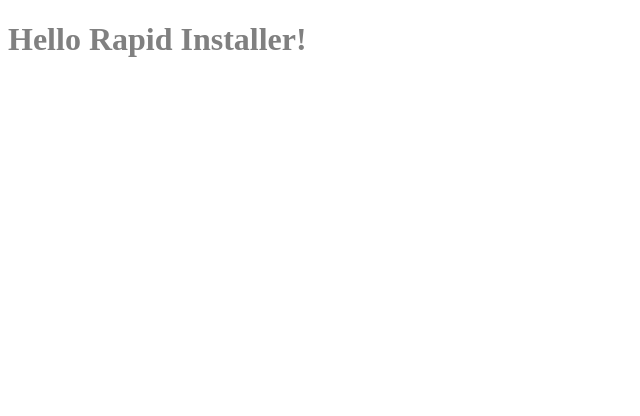
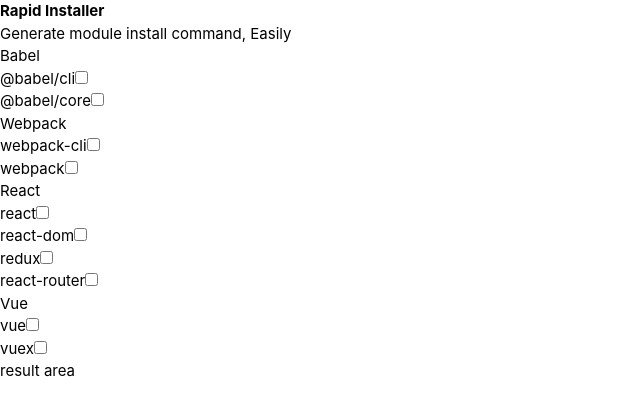
Before and after one commit to hg-pyun/clip, a React app: page / in a window 1280 px wide. Shown: the top 416 px of the page, without its empty margins (0-640 px from the left). Built offline with nearby package versions, Linux system fonts and the light colour scheme.

Commit message:
Add item module (#1)

```diff
--- a/src/css/index.scss
+++ b/src/css/index.scss
@@ -1,5 +1 @@
-#root {
-  h1 {
-    color: grey;
-  }
-}
+@import "normalize";
--- /dev/null
+++ b/src/css/normalize.scss
@@ -0,0 +1,86 @@
+@charset "utf-8";
+
+// Normalize
+body, p, h1, h2, h3, h4, h5, h6, ul, ol, li, dl, dt, dd, table, th, td, form, fieldset, legend, input, textarea, button, select {
+  margin: 0;
+  padding: 0;
+}
+
+html {
+  font-size: 10px;
+}
+
+body, input, textarea, select, button, table, h1, h2, h3, h4, h5 {
+  font-family: NotoSansCJKkr, -apple-system, BlinkMacSystemFont, roboto, sans-serif;
+  font-size: 1.5rem;
+  line-height: 1.5;
+}
+
+html, body {
+  margin: 0;
+  padding: 0;
+  width: 100%;
+  height: 100%;
+}
+
+.n {
+  font-family: HelveticaNeue, sans-serif;
+}
+
+body {
+  // IE 11에서 글자가 사라지는 문제 발생
+  //word-wrap: break-word;
+  //word-break: break-word;
+  background-color: white;
+}
+
+table {
+  border-collapse: collapse;
+}
+
+ul, ol {
+  list-style-type: none;
+}
+
+fieldset {
+  border: 0;
+}
+
+img {
+  border: 0;
+  vertical-align: top;
+}
+
+em, address {
+  font-style: normal;
+}
+
+a {
+  color: inherit;
+  text-decoration: none;
+}
+
+.blind {
+  position: relative;
+  overflow: hidden;
+  width: 0;
+  height: 0;
+  font-size: 0;
+  line-height: 0;
+  color: transparent;
+}
+
+button {
+  -webkit-appearance: none;
+  background: none;
+  border: none;
+  margin: 0;
+  padding: 0;
+  cursor: pointer;
+  text-align: left;
+  letter-spacing: 0;
+  word-spacing: 0;
+  text-indent: 0;
+  box-sizing: content-box;
+  outline: none;
+}
--- /dev/null
+++ b/src/js/components/CheckBox.tsx
@@ -0,0 +1,34 @@
+import React, {Component} from 'react';
+
+interface CheckBoxProps {
+    label: string;
+}
+
+interface CheckBoxState {
+    isChecked: boolean;
+}
+
+class CheckBox extends Component<CheckBoxProps, CheckBoxState> {
+    state = {
+        isChecked: false
+    };
+
+    handleChangeState = (): void => {
+        this.setState({
+            isChecked: !this.state.isChecked
+        })
+    };
+
+    render() {
+        const {label} = this.props;
+
+        return (
+            <div>
+                <label>{label}</label>
+                <input type="checkbox" id={label} onChange={this.handleChangeState}/>
+            </div>
+        );
+    }
+}
+
+export default CheckBox;
--- /dev/null
+++ b/src/js/components/TextField.tsx
@@ -0,0 +1,16 @@
+import React, { Component } from 'react';
+
+class TextField extends Component {
+
+    constructor(props){
+        super(props);
+    }
+
+    render() {
+        return (
+            <TextField/>
+        )
+    }
+}
+
+export default TextField;
--- a/src/js/containers/App.tsx
+++ b/src/js/containers/App.tsx
@@ -1,16 +1,67 @@
 import React, {Component} from 'react';
-import  '../../css/index.scss';
+import TextField from '../components/TextField';
+import CheckBox from '../components/CheckBox';
 
-class App extends Component {
-    constructor(props) {
-        super(props);
+import BabelPackage from '../models/BabelPackage';
+import WebpackPackage from '../models/WebpackPackage';
+import ReactPackage from '../models/ReactPackage';
+import VuePAckage from '../models/VuePackage';
 
-    }
+import '../../css/index.scss';
+
+interface AppProps {
+}
+
+interface AppState {
+    packages: object
+}
+
+class App extends Component<AppProps, AppState> {
+    state = {
+        packages: {
+            babel:  BabelPackage.getAllPackages(),
+            webpack: WebpackPackage.getAllPackages(),
+            react: ReactPackage.getAllPackages(),
+            vue: VuePAckage.getAllPackages(),
+        }
+    };
 
     render() {
+        const renderCheckBoxList = (list) => {
+            return list.map((module) => {
+                return (<li key={module}>
+                    <CheckBox label={module} />
+                </li>)
+            })
+        };
+
         return (
             <div>
-                <h1>Hello Rapid Installer!</h1>
+                <div>
+                    <h1>Rapid Installer</h1>
+                    <p>Generate module install command, Easily</p>
+                </div>
+                <div>
+                    <div>
+                        <div>Babel</div>
+                        <ul>{renderCheckBoxList(this.state.packages.babel)}</ul>
+                    </div>
+                    <div>
+                        <div>Webpack</div>
+                        <ul>{renderCheckBoxList(this.state.packages.webpack)}</ul>
+                    </div>
+                    <div>
+                        <div>React</div>
+                        <ul>{renderCheckBoxList(this.state.packages.react)}</ul>
+                    </div>
+                    <div>
+                        <div>Vue</div>
+                        <ul>{renderCheckBoxList(this.state.packages.vue)}</ul>
+                    </div>
+                </div>
+                <div>
+                    result area
+                </div>
             </div>
         )
     }
```
Also changed, not shown: configs/webpack.config.common.js (+5 -2 lines).
